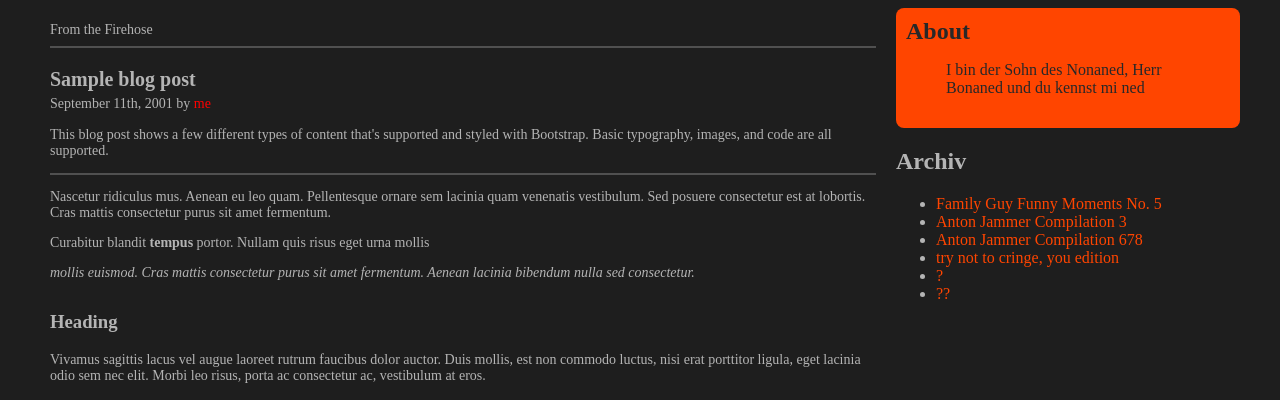
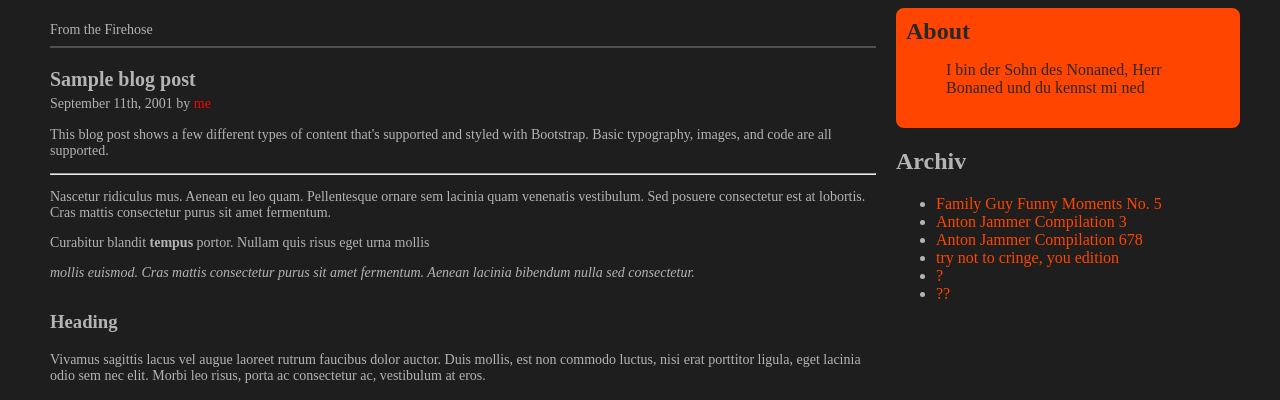
Before and after one commit to BrioWacc/briowacc.github.io, a plain HTML site: page index.html in a window 1280 px wide. Shown: the part 395-795 px from the top of the page. Drawn offline with Linux system fonts and the light colour scheme.

Commit message:
added <hr> tag in sample blog post

```diff
--- a/index.html
+++ b/index.html
@@ -65,7 +65,7 @@
                 <h2>Sample blog post</h2>
                 <p class="date">September 11th, 2001 by <span style="color:red">me</span></p>
                 <p>This blog post shows a few different types of content that's supported and styled with Bootstrap. Basic typography, images, and code are all supported.</p>
-                <div class="bot-bor"></div>
+                <hr>
                 <p>Nascetur ridiculus mus. Aenean eu leo quam. Pellentesque ornare sem lacinia quam venenatis vestibulum. Sed posuere consectetur est at lobortis. Cras mattis consectetur purus sit amet fermentum.</p>
                 <p>Curabitur blandit <strong>tempus</strong> portor. Nullam quis risus eget urna mollis</p>
                 <p><i>mollis euismod. Cras mattis consectetur purus sit amet fermentum. Aenean lacinia bibendum nulla sed consectetur.</i></p>
--- a/style.css
+++ b/style.css
@@ -191,10 +191,6 @@ nav a:hover {
     font-size: 12px;
 }
 
-.bot-bor {
-    border-bottom: 2px solid rgb(80, 80, 80);
-}
-
 .spacer {
     margin: 30px 0 30px 0;
 }
```
